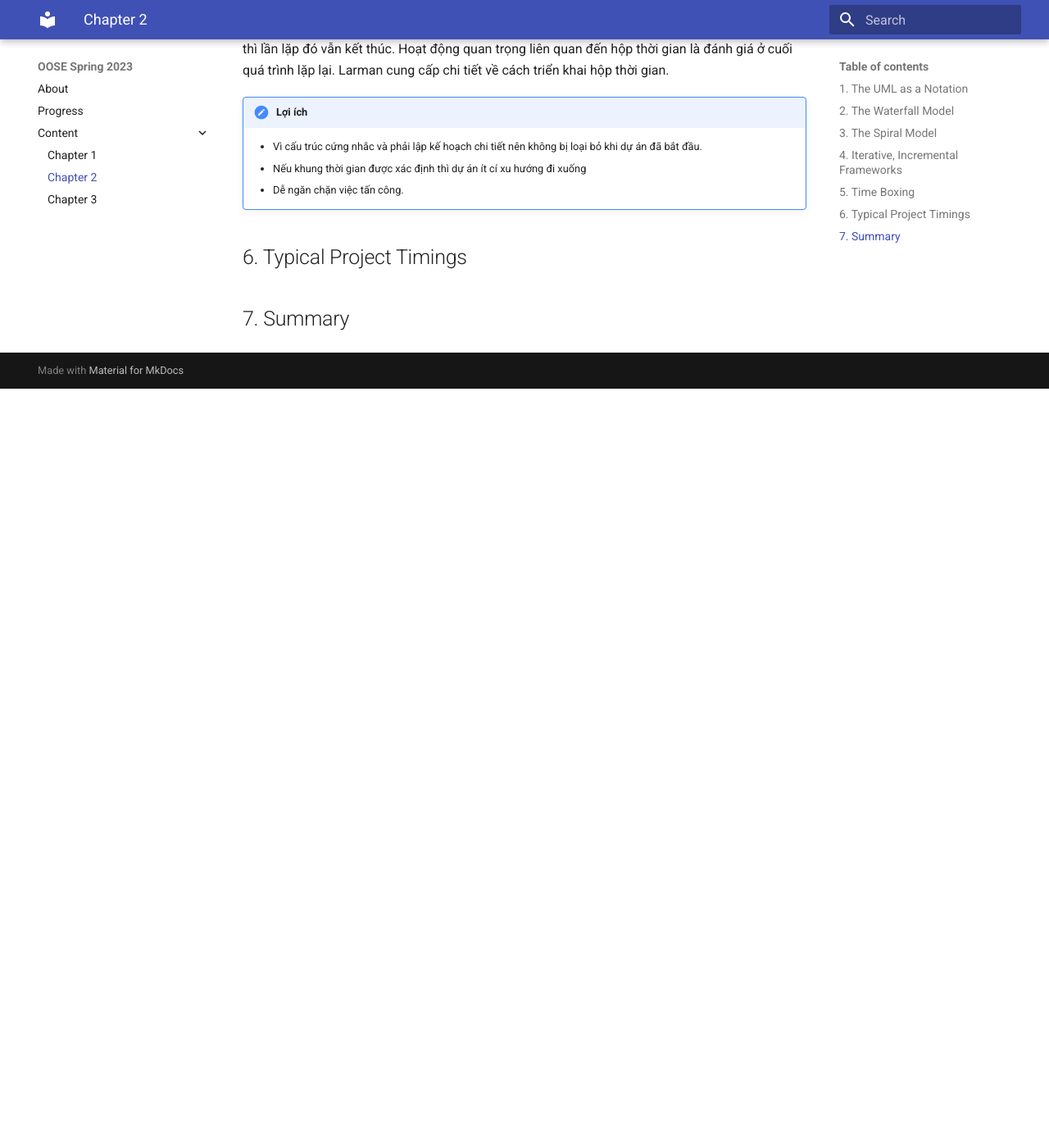
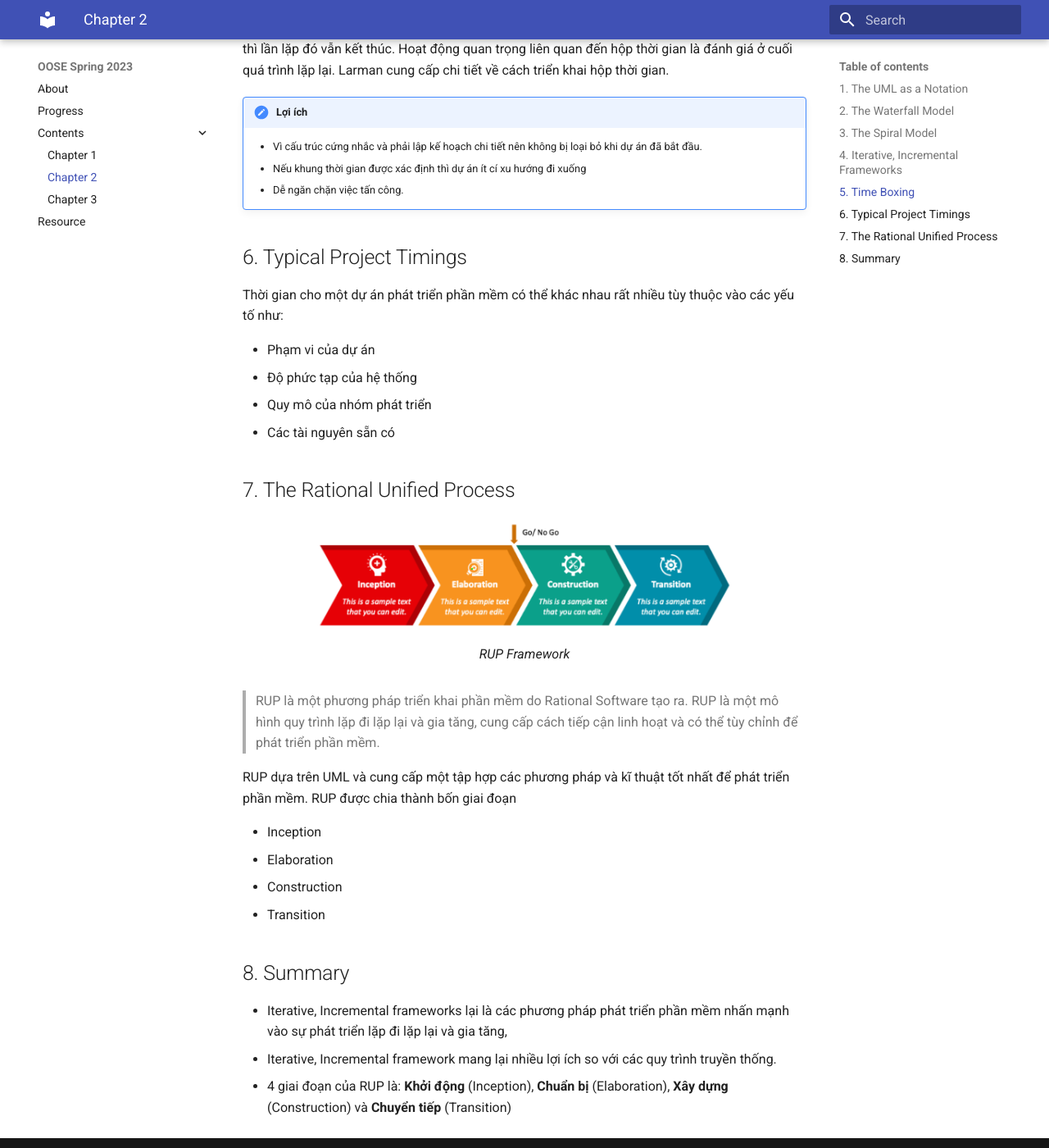
Before and after one commit to kiritoroo/oose-spring-2023, an MkDocs documentation site: the page built from docs/assignment/chapter2/chapter2.md, in a window 1280 px wide and 1400 px high, scrolled down 2408 px. Shown: the whole window at 82% size. Built offline with MkDocs 1.6.1 and Material for MkDocs 9.7.7, drawn with Linux system fonts in a browser that asks for light colours; before the commit the page ends 2882 px from its top, so only the background shows below that.

Commit message:
update: complete docs chapter 1, 2, 3

```diff
--- a/docs/assignment/chapter2/chapter2.md
+++ b/docs/assignment/chapter2/chapter2.md
@@ -70,4 +70,32 @@ Chia thành 4 giai đoạn chính:
 
 ## 6. Typical Project Timings
 
-## 7. Summary
+Thời gian cho một dự án phát triển phần mềm có thể khác nhau rất nhiều tùy thuộc vào các yếu tố như:
+
+* Phạm vi của dự án
+* Độ phức tạp của hệ thống
+* Quy mô của nhóm phát triển
+* Các tài nguyên sẵn có
+
+## 7. The Rational Unified Process
+
+<figure>
+  <img src="../img/img3.png" width="512">
+  <figcaption>RUP Framework</figcaption>
+</figure>
+
+> RUP là một phương pháp triển khai phần mềm do Rational Software tạo ra. RUP là một mô hình quy trình lặp đi lặp lại và gia tăng, cung cấp cách tiếp cận linh hoạt và có thể tùy chỉnh để phát triển phần mềm.
+
+RUP dựa trên UML và cung cấp một tập hợp các phương pháp và kĩ thuật tốt nhất để phát triển phần mềm.
+RUP được chia thành bốn giai đoạn
+
+* Inception
+* Elaboration
+* Construction
+* Transition
+
+## 8. Summary
+
+* Iterative, Incremental frameworks lại là các phương pháp phát triển phần mềm nhấn mạnh vào sự phát triển lặp đi lặp lại và gia tăng,
+* Iterative, Incremental framework mang lại nhiều lợi ích so với các quy trình truyền thống.
+* 4 giai đoạn của RUP là: **Khởi động** (Inception), **Chuẩn bị** (Elaboration), **Xây dựng** (Construction) và **Chuyển tiếp** (Transition)
--- a/mkdocs.yml
+++ b/mkdocs.yml
@@ -26,7 +26,8 @@ markdown_extensions:
 nav:
   - 'About': 'index.md'
   - 'Progress': 'progress.md'
-  - 'Content':
+  - 'Contents':
     - 'Chapter 1': 'assignment/chapter1/chapter1.md'
     - 'Chapter 2': 'assignment/chapter2/chapter2.md'
     - 'Chapter 3': 'assignment/chapter3/chapter3.md'
+  - 'Resource': 'resource/resource.md'
```
Also changed, not shown: docs/assignment/chapter1/chapter1.md (+10 -2 lines), docs/assignment/chapter3/chapter3.md (+25 -3 lines), docs/index.md (+5 -3 lines), docs/progress.md (+11 -10 lines), docs/resource/resource.md (added, +5 -0 lines), docs/assignment/chapter2/img/img3.png (added), docs/assignment/chapter3/img/img_01.JPG (deleted), docs/assignment/chapter3/img/img_01.png (added), docs/assignment/chapter3/img/img_02.JPG (deleted), docs/assignment/chapter3/img/img_02.png (added), docs/assignment/chapter3/img/img_03.JPG (deleted), docs/assignment/chapter3/img/img_03.png (added), docs/assignment/chapter3/img/img_04.png (added), 2 other files.
